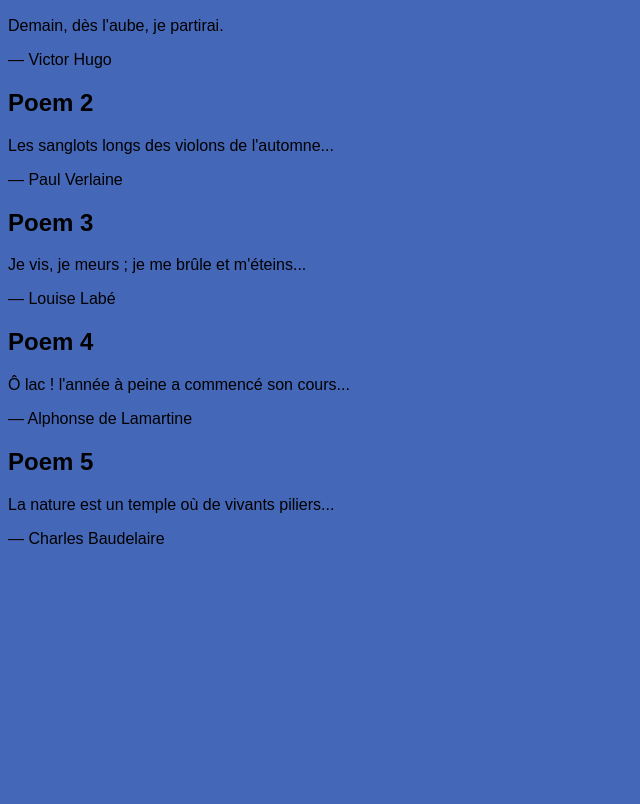
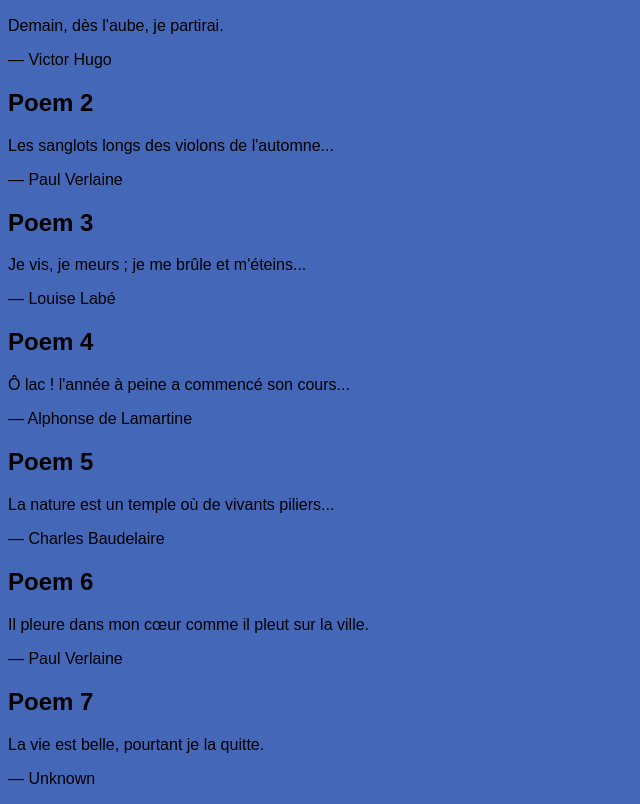
Before and after one commit to lubinronald36-design/DedicatedPoems, a plain HTML site: page index.html in a window 1280 px wide. Shown: the part 111-915 px from the top of the page, without its empty margins (0-640 px from the left). Before the commit the page ends 800 px from the top, so only its background shows below. Drawn offline with Linux system fonts and the light colour scheme.

Commit message:
Update index.html

```diff
--- a/index.html
+++ b/index.html
@@ -36,6 +36,16 @@
             <p>La nature est un temple où de vivants piliers...</p>
             <p>— Charles Baudelaire</p>
         </section>
+        <section>
+            <h2>Poem 6</h2>
+            <p>Il pleure dans mon cœur comme il pleut sur la ville.</p>
+            <p>— Paul Verlaine</p>
+        </section>
+        <section>
+            <h2>Poem 7</h2>
+            <p>La vie est belle, pourtant je la quitte.</p>
+            <p>— Unknown</p>
+        </section>
     </main>
 </body>
 </html>
```
